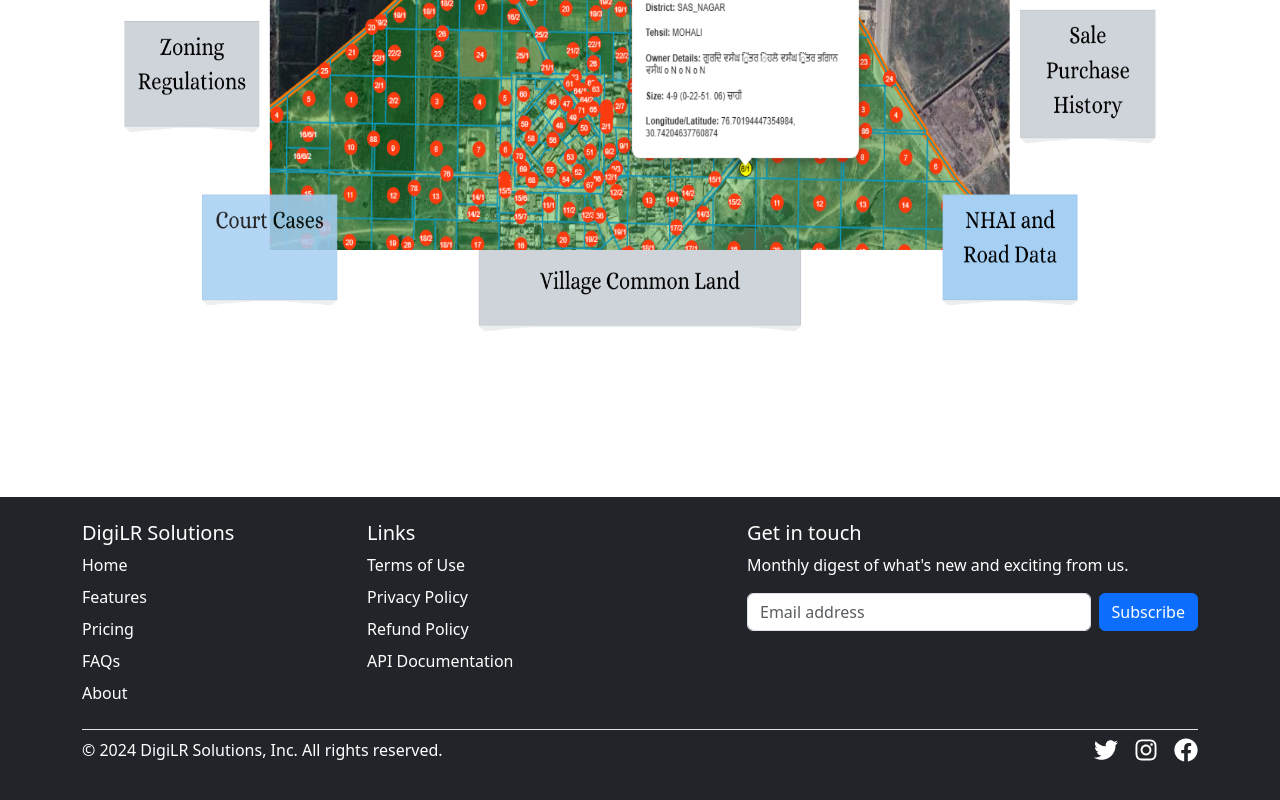
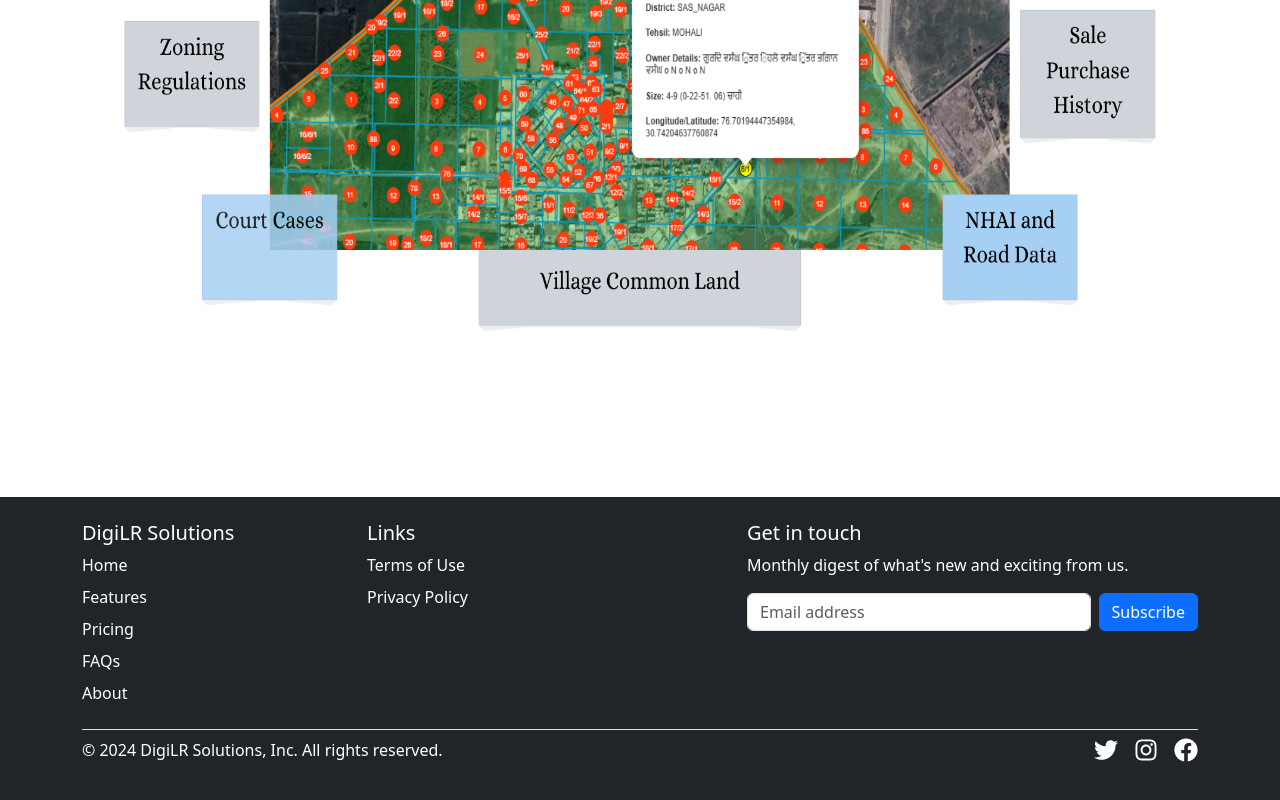
Before and after one commit to AnshulDIgiLR/DigiLR-Website, a React (Vite) app: page / in a window 1280 px wide. Shown: the part 2290-3090 px from the top of the page. Built offline with nearby package versions, Linux system fonts and the light colour scheme.

Commit message:
privacy policy

```diff
--- a/src/Components/Footer.jsx
+++ b/src/Components/Footer.jsx
@@ -23,9 +23,9 @@
         <h5>Links</h5>
         <ul className="nav flex-column">
           <li className="nav-item mb-2"><a href="/" className="nav-link p-0 text-white">Terms of Use</a></li>
-          <li className="nav-item mb-2"><a href="/" className="nav-link p-0 text-white">Privacy Policy</a></li>
-          <li className="nav-item mb-2"><a href="/" className="nav-link p-0 text-white">Refund Policy</a></li>
-          <li className="nav-item mb-2"><a href="/" className="nav-link p-0 text-white">API Documentation</a></li>
+          <li className="nav-item mb-2"><a href="public\DigiLRPrivacyPolicy.pdf" className="nav-link p-0 text-white">Privacy Policy</a></li>
+          {/* <li className="nav-item mb-2"><a href="/" className="nav-link p-0 text-white">Refund Policy</a></li>
+          <li className="nav-item mb-2"><a href="/" className="nav-link p-0 text-white">API Documentation</a></li> */}
         </ul>
       </div>
 
```
Also changed, not shown: 1 other file (tests, documents, lock files or other folders).
